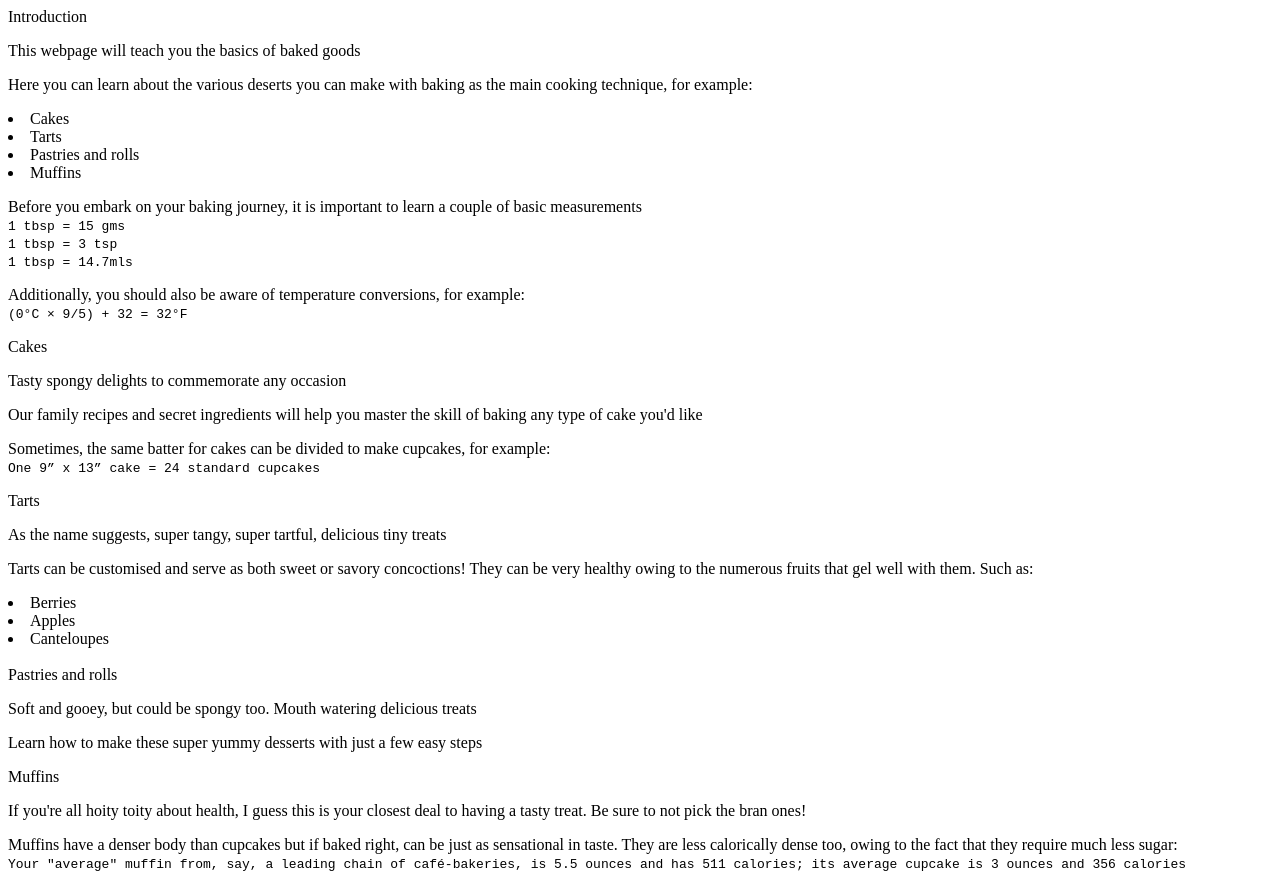
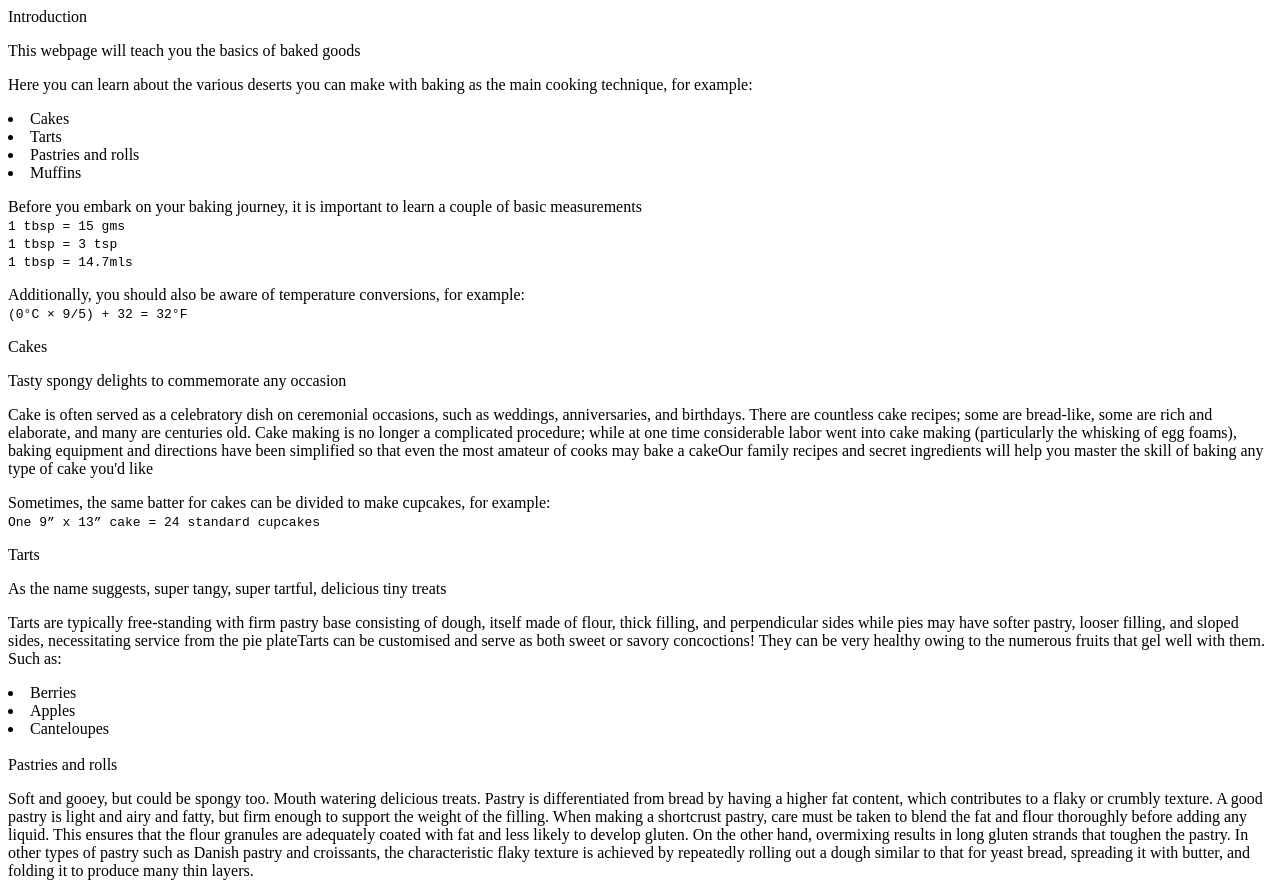
Before and after one commit to Iqra-dr/WIT-Challenge-1, a plain HTML site: page index.html in a window 1280 px wide. Shown: the top 883 px of the page. Drawn offline with Linux system fonts and the light colour scheme.

Commit message:
Added content

```diff
--- a/index.html
+++ b/index.html
@@ -33,7 +33,12 @@
         <section class="main-section" id="Cakes">
             <header>Cakes</header>
             <p>Tasty spongy delights to commemorate any occasion</p>
-            <p>Our family recipes and secret ingredients will help you master the skill of baking any type of cake you'd
+            <p>Cake is often served as a celebratory dish on ceremonial occasions, such as weddings, anniversaries, and
+                birthdays. There are countless cake recipes; some are bread-like, some are rich and elaborate, and many
+                are centuries old. Cake making is no longer a complicated procedure; while at one time considerable
+                labor went into cake making (particularly the whisking of egg foams), baking equipment and directions
+                have been simplified so that even the most amateur of cooks may bake a cakeOur family recipes and secret
+                ingredients will help you master the skill of baking any type of cake you'd
                 like</p>
             <p>Sometimes, the same batter for cakes can be divided to make cupcakes, for example:<br>
                 <code>One 9” x 13” cake = 24 standard cupcakes</code></p>
@@ -41,7 +46,10 @@
         <section class="main-section" id="Tarts">
             <header>Tarts</header>
             <p>As the name suggests, super tangy, super tartful, delicious tiny treats</p>
-            <p>Tarts can be customised and serve as both sweet or savory concoctions! They can be very healthy owing to
+            <p>Tarts are typically free-standing with firm pastry base consisting of dough, itself made of flour, thick
+                filling, and perpendicular sides while pies may have softer pastry, looser filling, and sloped sides,
+                necessitating service from the pie plateTarts can be customised and serve as both sweet or savory
+                concoctions! They can be very healthy owing to
                 the numerous fruits that gel well with them. Such as:</p>
             <li>Berries</li>
             <li>Apples</li>
@@ -49,7 +57,15 @@
         </section>
         <section class="main-section" id="Pastries_and_rolls">
             <header>Pastries and rolls</header>
-            <p>Soft and gooey, but could be spongy too. Mouth watering delicious treats</p>
+            <p>Soft and gooey, but could be spongy too. Mouth watering delicious treats. Pastry is differentiated from
+                bread by having a higher fat content, which contributes to a flaky or crumbly texture. A good pastry is
+                light and airy and fatty, but firm enough to support the weight of the filling. When making a shortcrust
+                pastry, care must be taken to blend the fat and flour thoroughly before adding any liquid. This ensures
+                that the flour granules are adequately coated with fat and less likely to develop gluten. On the other
+                hand, overmixing results in long gluten strands that toughen the pastry. In other types of pastry such
+                as Danish pastry and croissants, the characteristic flaky texture is achieved by repeatedly rolling out
+                a dough similar to that for yeast bread, spreading it with butter, and folding it to produce many thin
+                layers. </p>
             <p>Learn how to make these super yummy desserts with just a few easy steps</p>
         </section>
         <section class="main-section" id="Muffins">
@@ -62,15 +78,27 @@
             </p>
         </section>
     </main>
-    <nav id="navbar"><header>Baking goods, techniques and recipes</header>
+    <nav id="navbar">
+        <header>Baking goods, techniques and recipes</header>
         <ul>
-            <a class="nav-link" href="#Introduction" rel="internal"><li>Introduction</li></a>
-            <a class="nav-link" href="#Cakes" rel="internal"><li>Cakes</li></a>
-            <a class="nav-link" href="#Tarts" rel="internal"><li>Tarts</li></a>
-            <a class="nav-link" href="#Pastries_and_rolls" rel="internal"><li>Pastries and rolls</li></a>
-            <a class="nav-link" href="#Muffins" rel="internal"><li>Muffins</li></a>
+            <a class="nav-link" href="#Introduction" rel="internal">
+                <li>Introduction</li>
+            </a>
+            <a class="nav-link" href="#Cakes" rel="internal">
+                <li>Cakes</li>
+            </a>
+            <a class="nav-link" href="#Tarts" rel="internal">
+                <li>Tarts</li>
+            </a>
+            <a class="nav-link" href="#Pastries_and_rolls" rel="internal">
+                <li>Pastries and rolls</li>
+            </a>
+            <a class="nav-link" href="#Muffins" rel="internal">
+                <li>Muffins</li>
+            </a>
 
-          </ul></nav>
+        </ul>
+    </nav>
 </body>
 
 </html>
```
Also changed, not shown: style.css (added).
